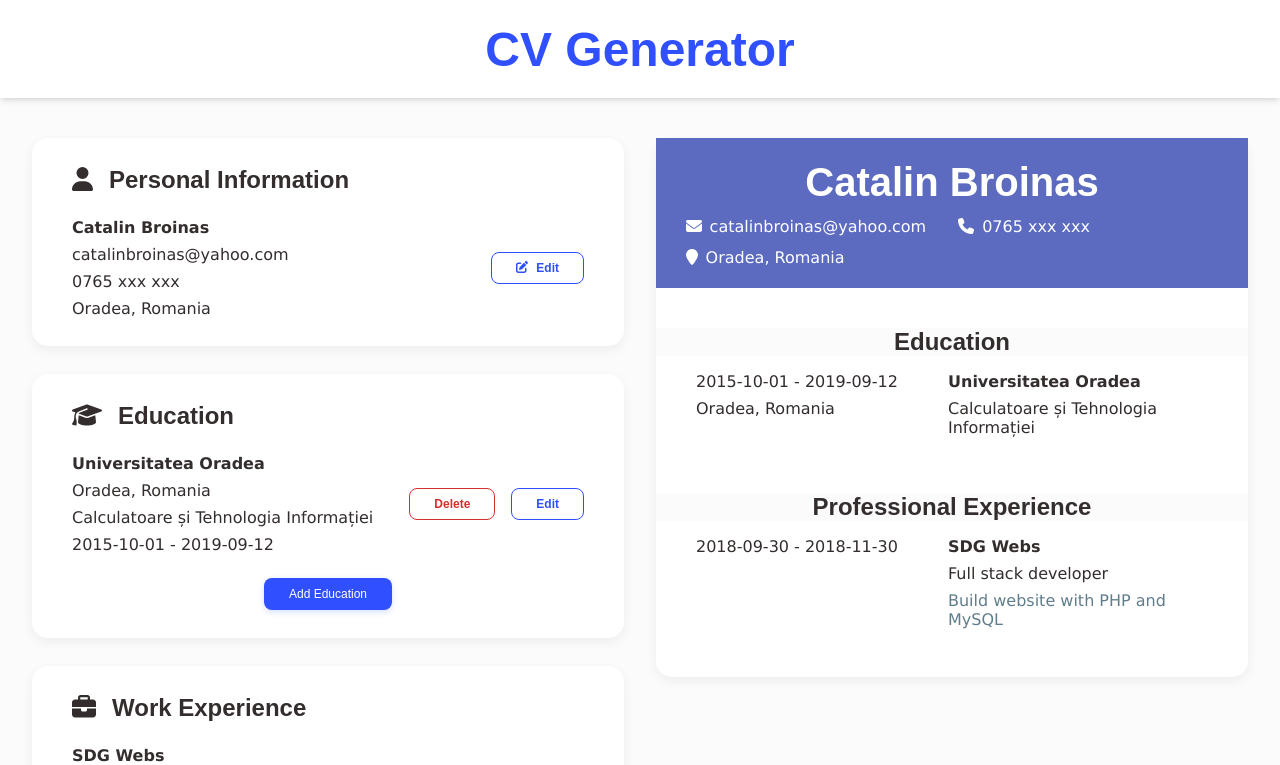
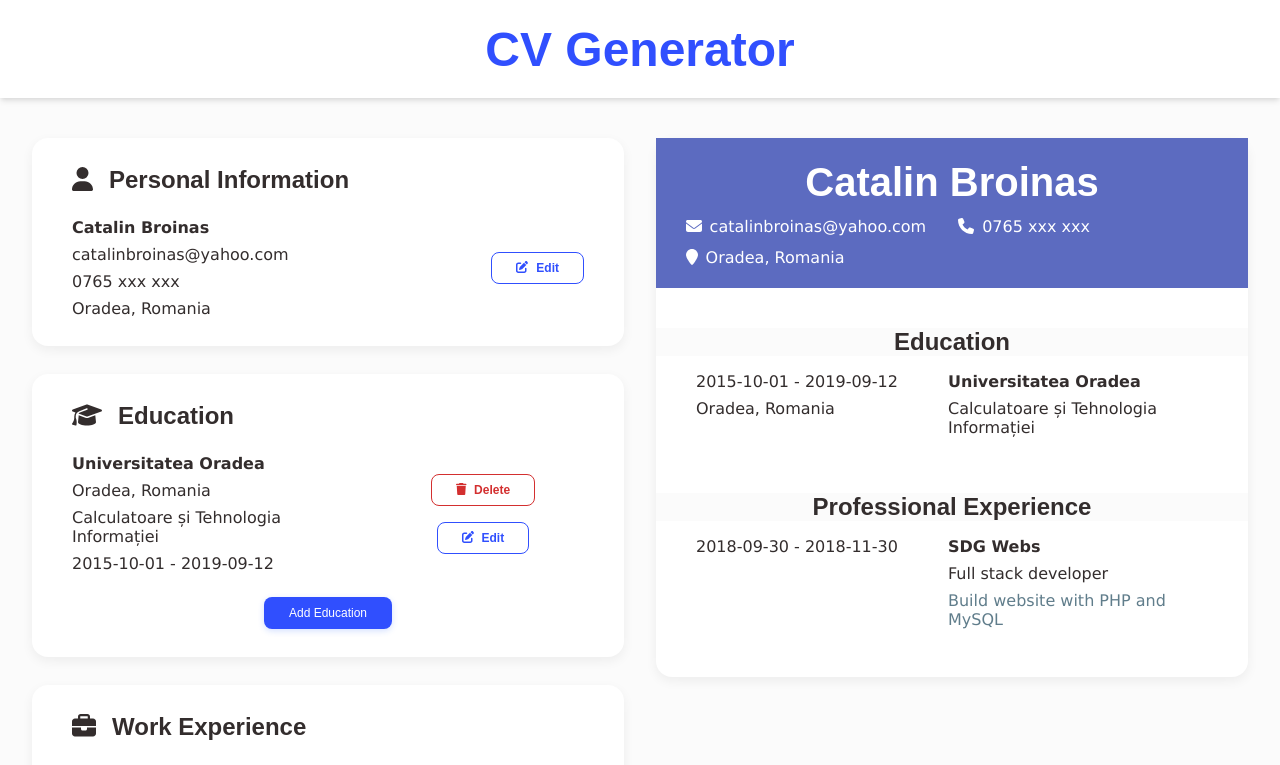
Before and after one commit to catalinbroinas/cv-application, a React (Vite) app: page / in a window 1280 px wide. Shown: the top 765 px of the page. Built offline with nearby package versions, Linux system fonts and the light colour scheme.

Commit message:
style(EducationDataDisplay): add icons in buttons

```diff
--- a/src/components/display/EducationDataDisplay.jsx
+++ b/src/components/display/EducationDataDisplay.jsx
@@ -1,3 +1,5 @@
+import { FontAwesomeIcon } from "@fortawesome/react-fontawesome";
+import { faPenToSquare, faTrash  } from "@fortawesome/free-solid-svg-icons";
 
 function EducationDataDisplay({ educationData, onEdit, onDelete }) {
     return (
@@ -18,13 +20,17 @@ function EducationDataDisplay({ educationData, onEdit, onDelete }) {
                         className="btn btn-secondary btn-delete"
                         type="button"
                         onClick={() => onDelete(entry.id)}
-                    >Delete</button>
+                    >
+                        <FontAwesomeIcon icon={faTrash} className="me-2" />Delete
+                    </button>
 
                     <button
                         className="btn btn-secondary"
                         type="button"
                         onClick={() => onEdit(entry.id)}
-                    >Edit</button>
+                    >
+                        <FontAwesomeIcon icon={faPenToSquare} className="me-2" />Edit
+                    </button>
                 </div>
             </div>
         ))}
```
